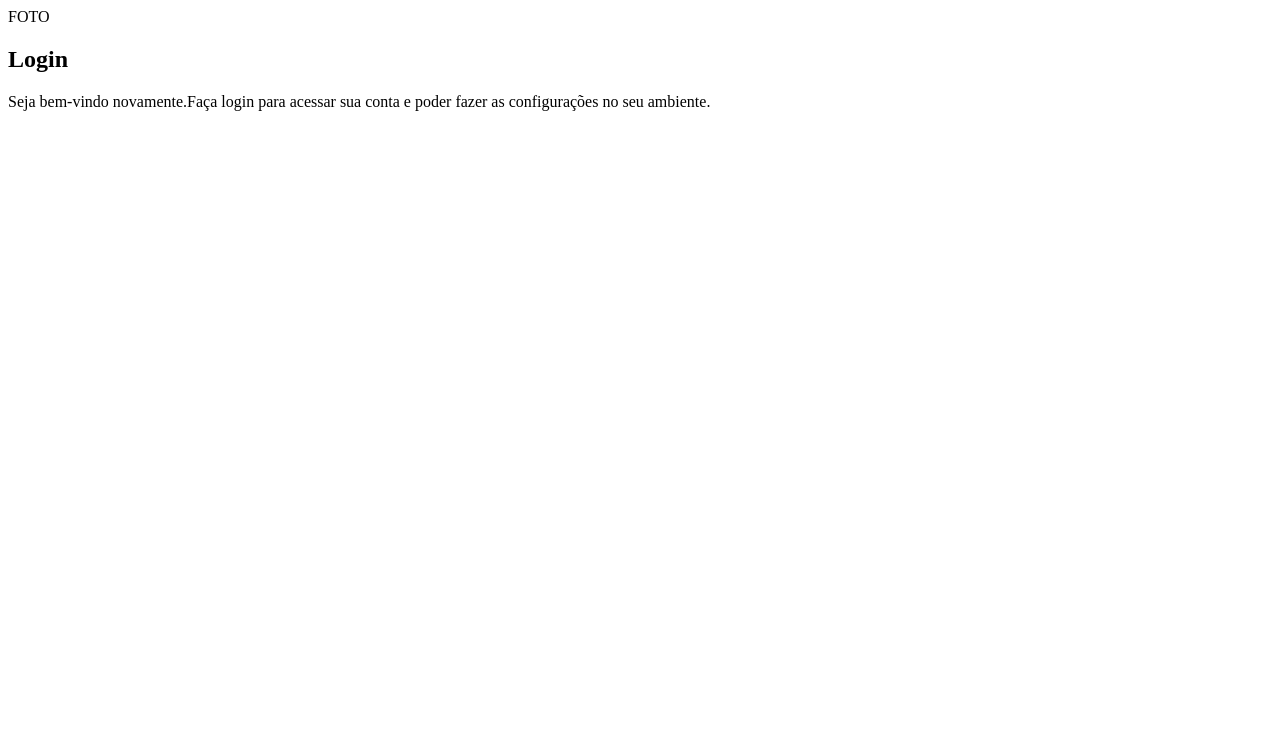
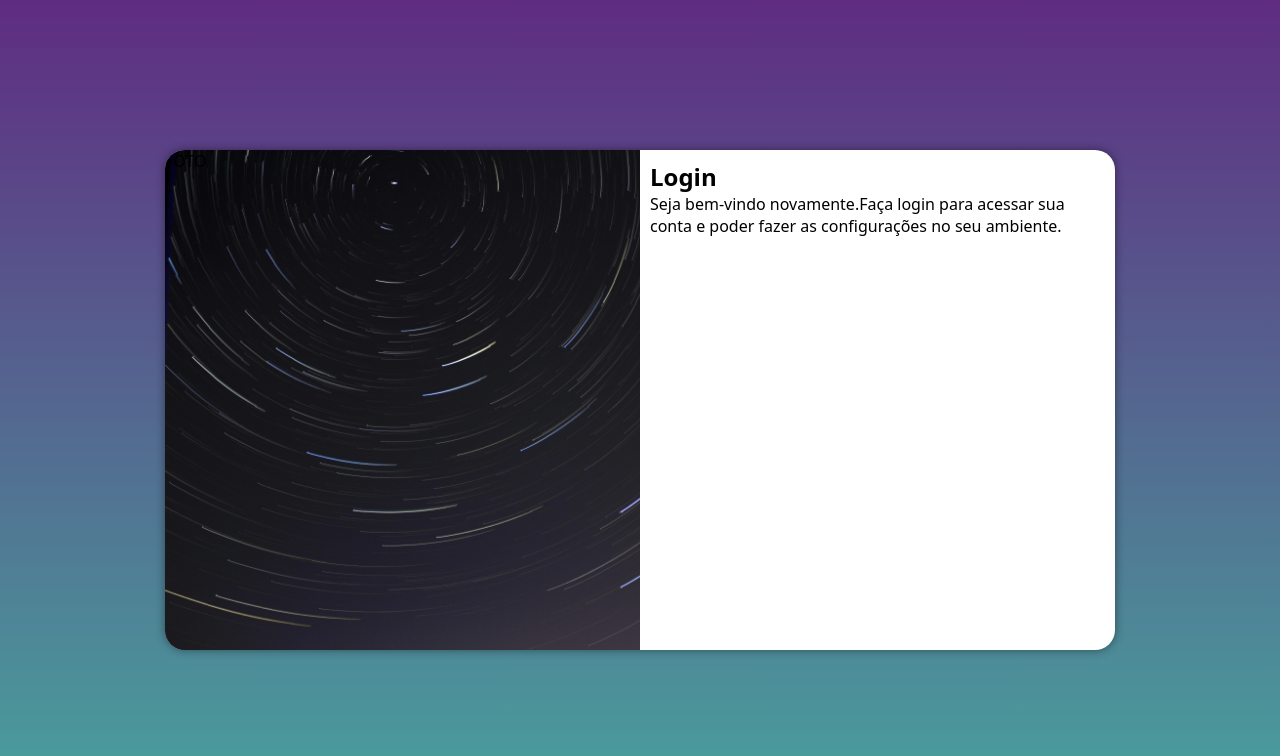
Before and after one commit to caua-junior/projeto-login, a plain HTML site: page index.html in a window 1280 px wide. Drawn offline with Linux system fonts and the light colour scheme.

Commit message:
media querie para outras telas.

```diff
--- /dev/null
+++ b/estilos/mediaquery.css
@@ -0,0 +1,37 @@
+@charset "UTF-8";
+
+@media  screen and (min-width:768px) and (max-width: 992px) {
+    body {
+        background-image: linear-gradient(to top,#49a09d,#5f2c82);
+    }
+    section#login {
+        width: 80vw;
+    }
+    section#login > div#imagem {
+        float: left;
+        width: 30%;
+        height: 100%;
+    }
+    section#login > div#formulario {
+        float: right;
+        width: 70%;
+    }
+}
+
+@media screen and (min-width: 992px) {
+    body {
+        background-image: linear-gradient(to top,#49a09d,#5f2c82);
+    }
+    section#login {
+        width: 950px;
+    }
+    section#login > div#imagem {
+        float: left;
+        width: 50%;
+        height: 100%;
+    }
+    section#login > div#formulario {
+        float: right;
+        width: 50%;
+    }
+}
--- a/estilos/style.css
+++ b/estilos/style.css
@@ -6,5 +6,52 @@
 
    lilás : #5f2c82
 
+*/
+* {
+    font-family: system-ui, -apple-system, BlinkMacSystemFont, 'Segoe UI', Roboto, Oxygen, Ubuntu, Cantarell, 'Open Sans', 'Helvetica Neue', sans-serif;
+    padding: 0px;
+    margin: 0px;
+    box-sizing: border-box;
+}
 
-*/
+body , html {
+    background-color: #5f2c82;
+    height: 100vh;
+    width: 100vw;
+}
+
+main {
+    position: relative;
+    height: 100vh;
+    width: 100vw;
+}
+
+section#login {
+    position: absolute;
+    top: 50%;
+    left: 50%;
+    transform: translate(-50%,-50%);
+    overflow: hidden;
+
+    background-color: white;
+    width: 250px;
+    height: 500px;
+    border-radius: 20px;
+    box-shadow: 0px 0px 10px rgba(0, 0, 0, 0.441);
+
+    transition: width 0.5s,height 0.5s;
+    transition-timing-function: ease;
+}
+
+section#login > div#imagem {
+    display: block;
+    background: #5f2c82 url(../imagens/pexels-kubiceknov-924824.jpg) no-repeat;
+    height: 200px;
+    background-size: cover ;
+}
+
+section#login > div#formulario {
+    display: block;
+    padding: 10px;
+
+}
--- a/index.html
+++ b/index.html
@@ -6,6 +6,7 @@
     <title>login</title>
     <link rel="shortcut icon" href="imagens/icons8-login-100.png" type="image/x-icon">
     <link rel="stylesheet" href="estilos/style.css">
+    <link rel="stylesheet" href="estilos/mediaquery.css">
 </head>
 <body>
     <main>
```
